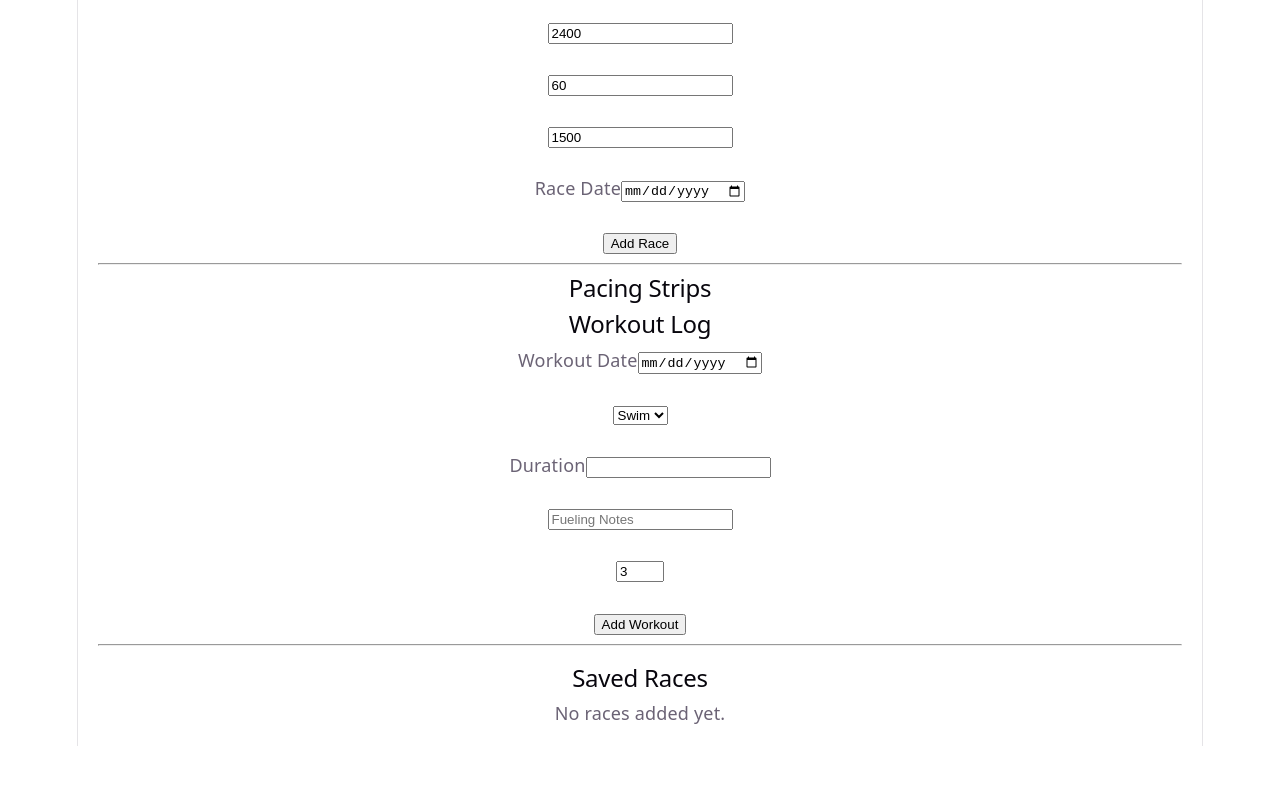
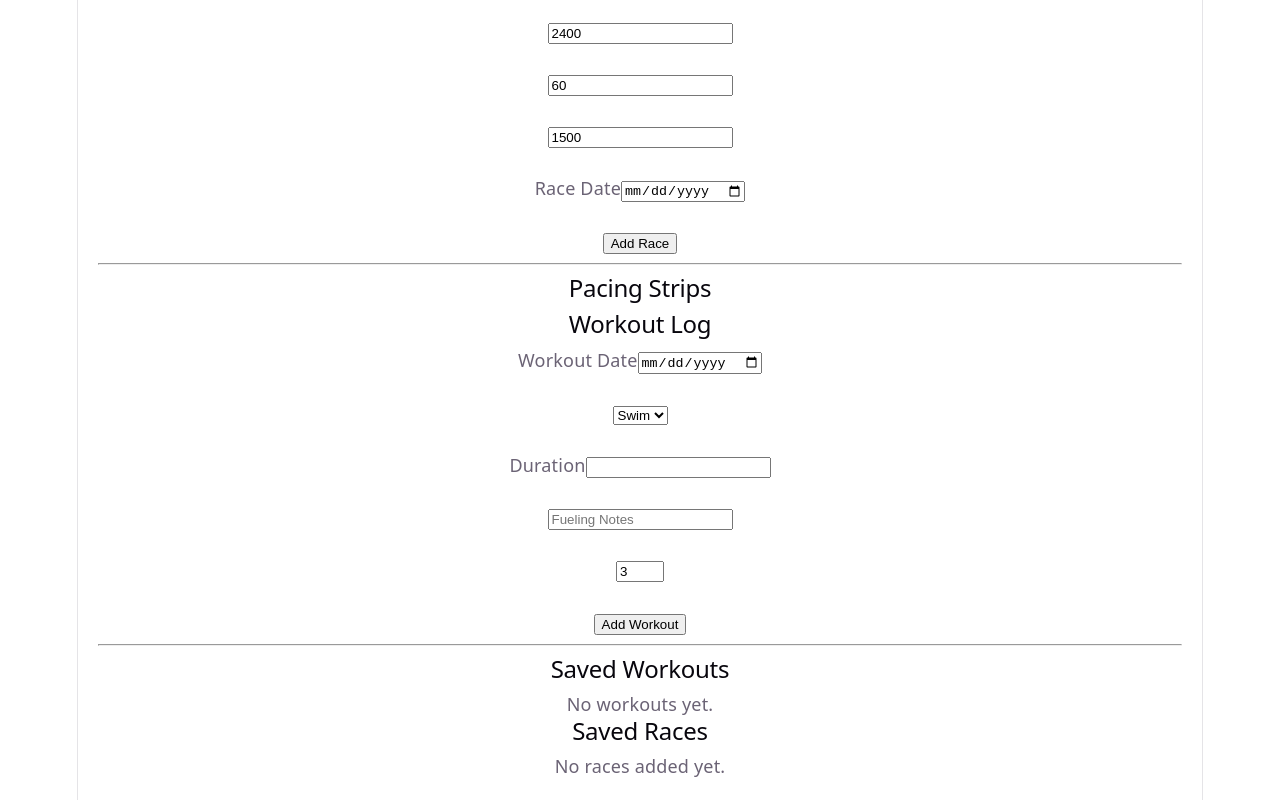
Before and after one commit to tulsaphp/race-planner, a React (Vite) app: page / in a window 1280 px wide. Shown: the part 633-1433 px from the top of the page. Before the commit the page ends 1379 px from the top, so only its background shows below. Built offline with nearby package versions, Linux system fonts and the light colour scheme.

Commit message:
Improve workout list rendering with conditional message
Refactor workout display logic to show message when no workouts are present.

```diff
--- a/src/App.tsx
+++ b/src/App.tsx
@@ -1,9 +1,8 @@
 import { useState } from "react";
 import RaceForm from "./components/RaceForm";
-import type { Race } from "./types";
+import type { Race, WorkoutEntry } from "./types";
 import { loadRaces, saveRaces } from "./storage";
 import WorkoutForm from "./components/WorkoutForm";
-import type { WorkoutEntry } from "./types";
 import { loadWorkouts, saveWorkouts } from "./storage";
 // Inline calculateAverageDuration to avoid missing module './utils'
 const calculateAverageDuration = (
@@ -64,6 +63,11 @@ const averageRun = calculateAverageDuration(workouts, "run");
       ))}
       <WorkoutForm onAddWorkout={addWorkout} />
       <hr />
+<h2>Saved Workouts</h2>
+
+{workouts.length === 0 ? (
+  <p>No workouts yet.</p>
+) : (
   <ul>
     {workouts.map((workout) => (
       <li key={workout.id}>
@@ -78,6 +82,8 @@ const averageRun = calculateAverageDuration(workouts, "run");
       </li>
     ))}
   </ul>
+)}
+
       <h2>Saved Races</h2>
       {races.length === 0 ? (
         <p>No races added yet.</p>
```
Lines whose indentation alone changed are shown as unchanged.
